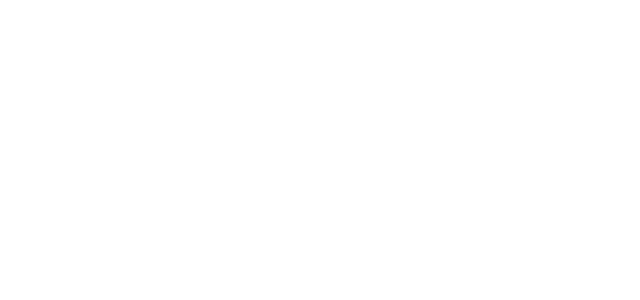
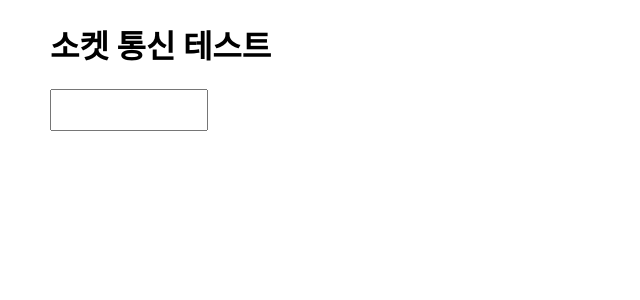
Before and after one commit to kimbuckgur/Soket-Study, a React (Create React App) app in the folder soket-study/: page / in a window 1280 px wide. Shown: the top 300 px of the page, without its empty margins (0-640 px from the left). Built offline with nearby package versions, Linux system fonts and the light colour scheme.

Commit message:
feat: 기본 연습 view

```diff
--- a/soket-study/package.json
+++ b/soket-study/package.json
@@ -10,11 +10,14 @@
     "@types/node": "^16.11.44",
     "@types/react": "^18.0.15",
     "@types/react-dom": "^18.0.6",
+    "@types/styled-components": "^5.1.25",
     "react": "^18.2.0",
     "react-dom": "^18.2.0",
     "react-scripts": "5.0.1",
+    "styled-components": "^5.3.5",
     "typescript": "^4.7.4",
-    "web-vitals": "^2.1.4"
+    "web-vitals": "^2.1.4",
+    "yarn": "^1.22.19"
   },
   "scripts": {
     "start": "react-scripts start",
--- a/soket-study/src/App.tsx
+++ b/soket-study/src/App.tsx
@@ -1,9 +1,13 @@
 import React from "react";
-import logo from "./logo.svg";
+import SoketPage from "./components/SoketPage";
 import "./App.css";
 
 function App() {
-  return <div className="App"></div>;
+  return (
+    <div className="App">
+      <SoketPage />
+    </div>
+  );
 }
 
 export default App;
--- /dev/null
+++ b/soket-study/src/components/SoketPage.tsx
@@ -0,0 +1,33 @@
+import React, { useState } from "react";
+import styled from "styled-components";
+
+const SoketPage = () => {
+  const [list, setList] = useState<string[]>([]);
+
+  const listMap = list.map((item: string, idx: number) => {
+    return <li key={idx}>{item}</li>;
+  });
+
+  return (
+    <_SoketPageContainer>
+      <h1>소켓 통신 테스트</h1>
+      <_SoketPageInput />
+      <ul>{listMap}</ul>
+    </_SoketPageContainer>
+  );
+};
+
+const _SoketPageContainer = styled.div`
+  display: flex;
+  flex-direction: column;
+  align-items: flex-start;
+
+  margin-left: 50px; ;
+`;
+
+const _SoketPageInput = styled.input`
+  width: 150px;
+  height: 36px;
+`;
+
+export default SoketPage;
```
Also changed, not shown: 2 other files (tests, documents, lock files or other folders).
